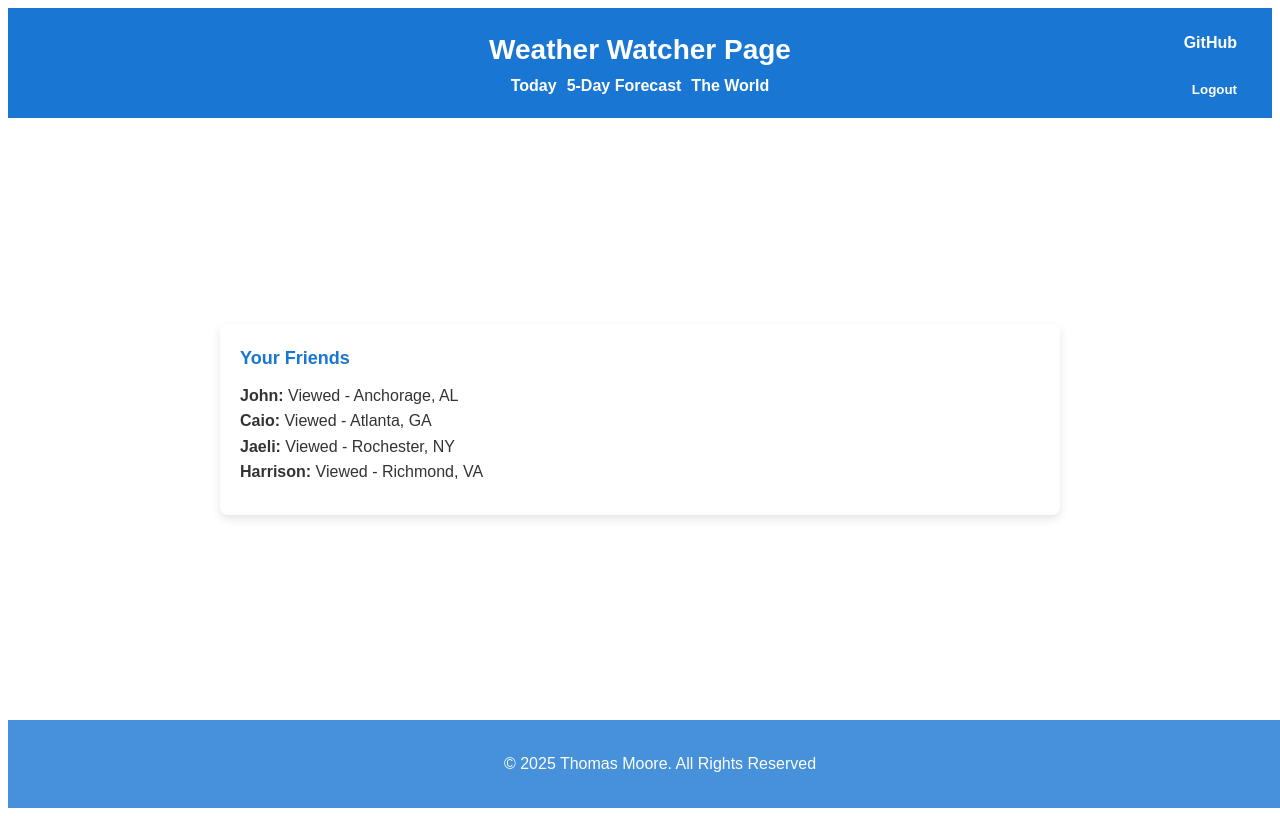
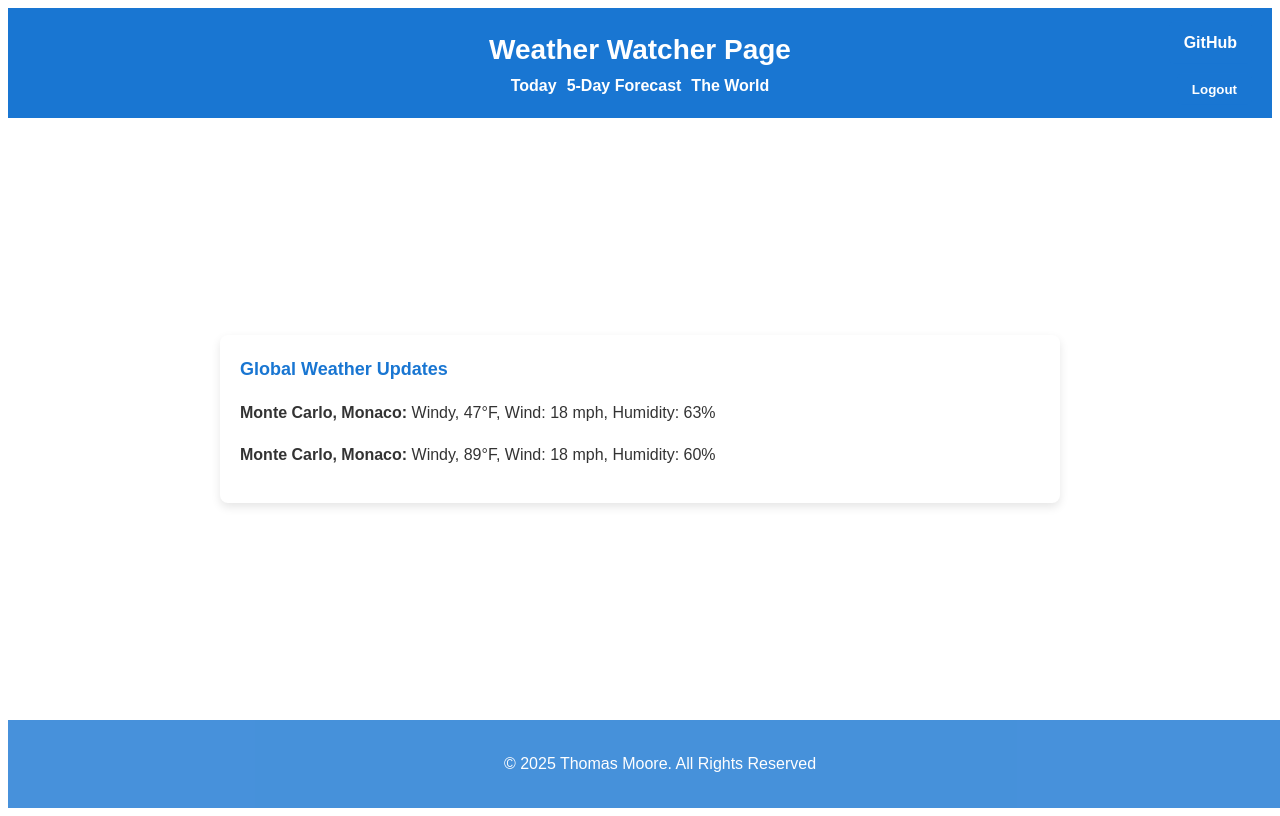
Before and after one commit to tj-moore33/startup, a React (Vite) app: page /world in a window 1280 px wide. Shown: the top 816 px of the page. Built offline with nearby package versions, Linux system fonts and the light colour scheme.

Commit message:
Fleshed out my websocket substitute for the world component.

```diff
--- a/src/world/world.jsx
+++ b/src/world/world.jsx
@@ -1,20 +1,67 @@
-import React from 'react';
-import '../app.css'
+import React, { useState, useEffect } from 'react';
+import '../app.css';
+//This is my websocket sub
+
+
+//rando cities
+const allCities = [
+  "Monza, Italy", "Suzuka, Japan", "Austin, USA", "Melbourne, Australia",
+  "Monte Carlo, Monaco", "Hockenheim, Germany", "Sao Paulo, Brazil", "Moscow, Russia",
+  "Baku, Azerbaijan", "Abu Dhabi, UAE", "Montreal, Canada", "Mexico City, Mexico"
+];
 
 export function World() {
+  const [weatherUpdates, setWeatherUpdates] = useState([]);
+  const [availableCities, setAvailableCities] = useState([...allCities]);
+
+  //weather conditions
+  const weatherTypes = ["Sunny", "Cloudy", "Rainy", "Snowy", "Stormy", "Windy"];
+
+  // generate a random weather update
+  const generateWeatherUpdate = () => {
+    if (availableCities.length === 0) {
+      setAvailableCities([...allCities]);
+      return null;
+    }
+
+    //prevent repeats
+    const cityIndex = Math.floor(Math.random() * availableCities.length);
+    const city = availableCities[cityIndex];
+    setAvailableCities(prevCities => prevCities.filter((_, index) => index !== cityIndex));
+
+    //generate random weather data
+    const weather = weatherTypes[Math.floor(Math.random() * weatherTypes.length)];
+    const temperature = Math.round(Math.random() * (100 - 30) + 30); // 30°F to 100°F
+    const windSpeed = Math.round(Math.random() * (25 - 1) + 1); // 1 to 25 mph
+    const humidity = Math.round(Math.random() * (100 - 20) + 20); // 20% to 100%
+
+    return { city, weather, temperature, windSpeed, humidity };
+  };
+
+  useEffect(() => {
+    const intervalId = setInterval(() => {
+      const newUpdate = generateWeatherUpdate();
+
+      if (newUpdate) {
+        setWeatherUpdates(prevUpdates => [newUpdate, ...prevUpdates].slice(0, 5)); //keep last 5 updates
+      }
+    }, 2000); //2 second
+
+    return () => clearInterval(intervalId);
+  }, []);
+
   return (
     <main className='container-fluid bg-secondary text-center'>
-    {/* <!-- Im gonna change this to be weather around the world when I add JS --> */}
-    <div class="box" id="friends">
-        <span class="bold-text">Your Friends</span>
-        <p>
-            {/* <!-- placeholder for WedSocket --> */}
-            <strong>John:</strong> Viewed - Anchorage, AL<br/>
-            <strong>Caio:</strong> Viewed - Atlanta, GA<br/>
-            <strong>Jaeli:</strong> Viewed - Rochester, NY<br/>
-            <strong>Harrison:</strong> Viewed - Richmond, VA<br/>
-        </p>
-    </div>
+      <div className="box" id="weather-updates">
+        <span className="bold-text">Global Weather Updates</span>
+        <div className="weather-updates-container">
+          {weatherUpdates.map((update, index) => (
+            <p key={index}>
+              <strong>{update.city}:</strong> {update.weather}, {update.temperature}°F, Wind: {update.windSpeed} mph, Humidity: {update.humidity}%
+            </p>
+          ))}
+        </div>
+      </div>
     </main>
   );
 }
```
Also changed, not shown: src/world/world.html (deleted, +0 -44 lines).
